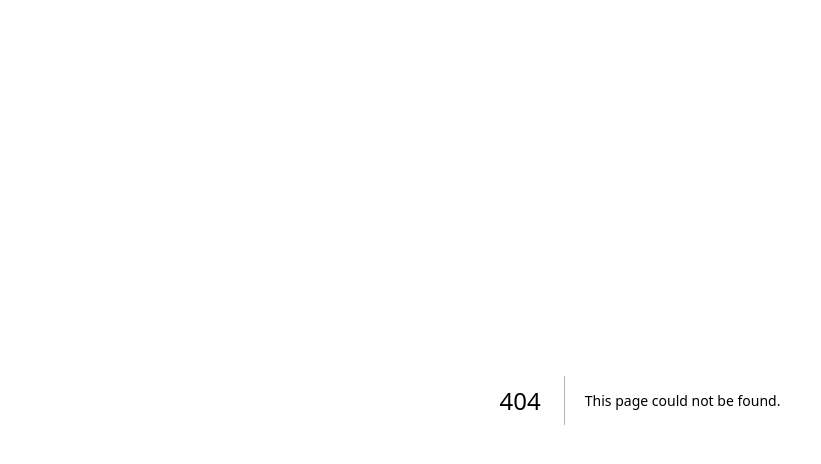
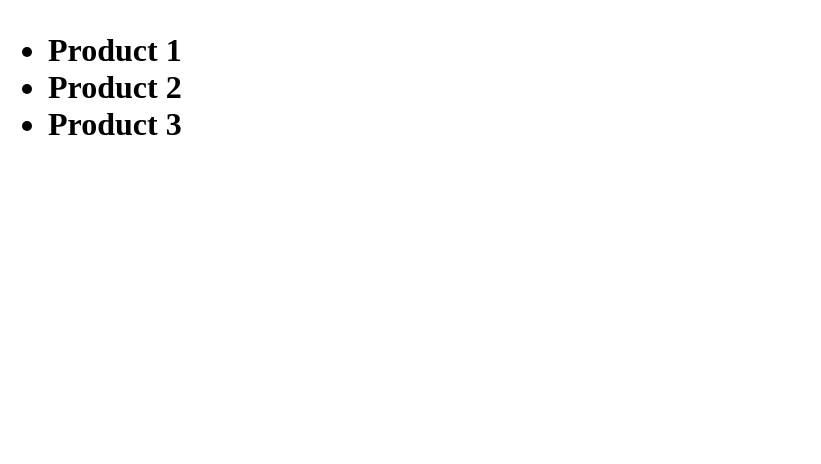
Before and after one commit to PANKAJGUSAIN/NextJS_Prep, a Next.js app: page /Products in a window 1280 px wide. Before the commit this address had no page. Shown: the top 464 px of the page, without its empty margins (0-821 px from the left). Built offline with nearby package versions, Linux system fonts and the light colour scheme.

Commit message:
create dynamic nested route /products/[productid]

```diff
--- /dev/null
+++ b/src/app/Products/page.jsx
@@ -0,0 +1,11 @@
+export default function productComponent(){
+    return (
+        <h1>
+            <ul>
+                <li>Product 1</li>
+                <li>Product 2</li>
+                <li>Product 3</li>
+            </ul>
+        </h1>
+    )
+}
```
Also changed, not shown: src/app/Products/[productid]/page.jsx (added, +10 -0 lines).
